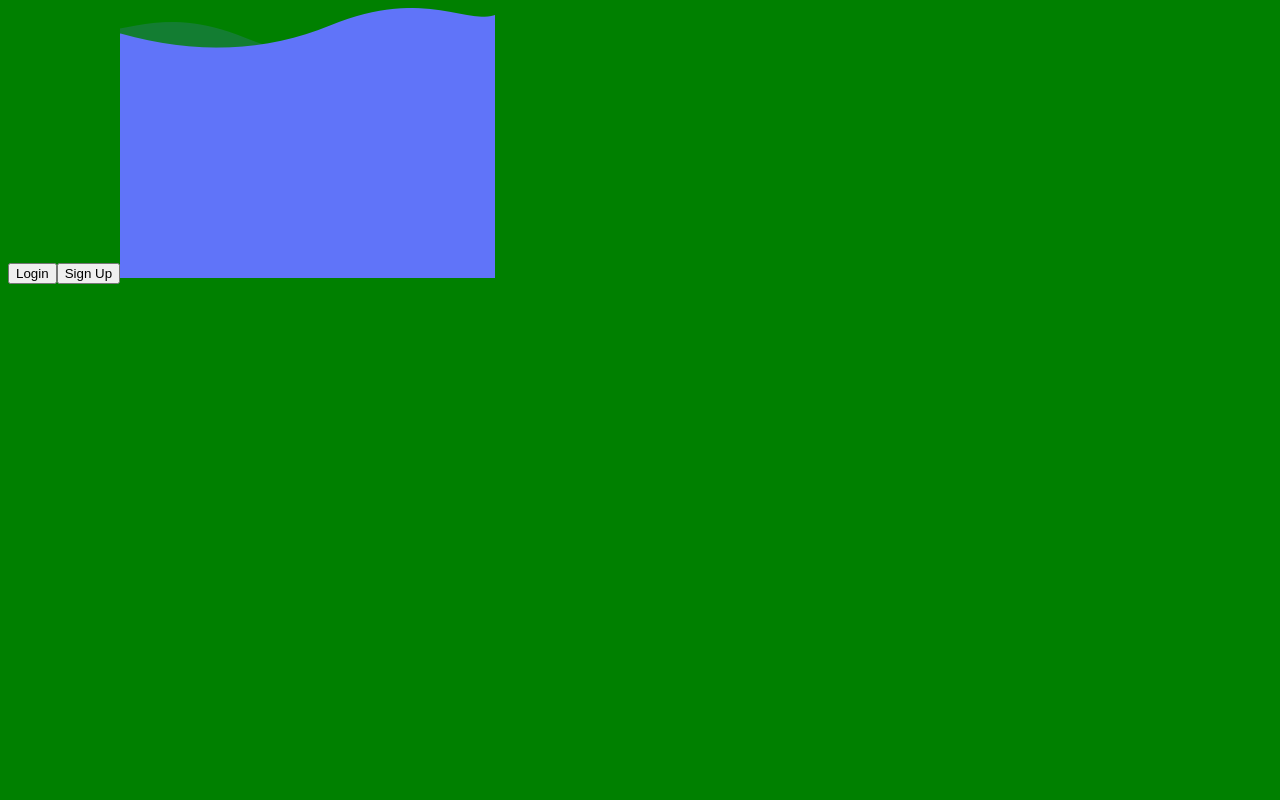
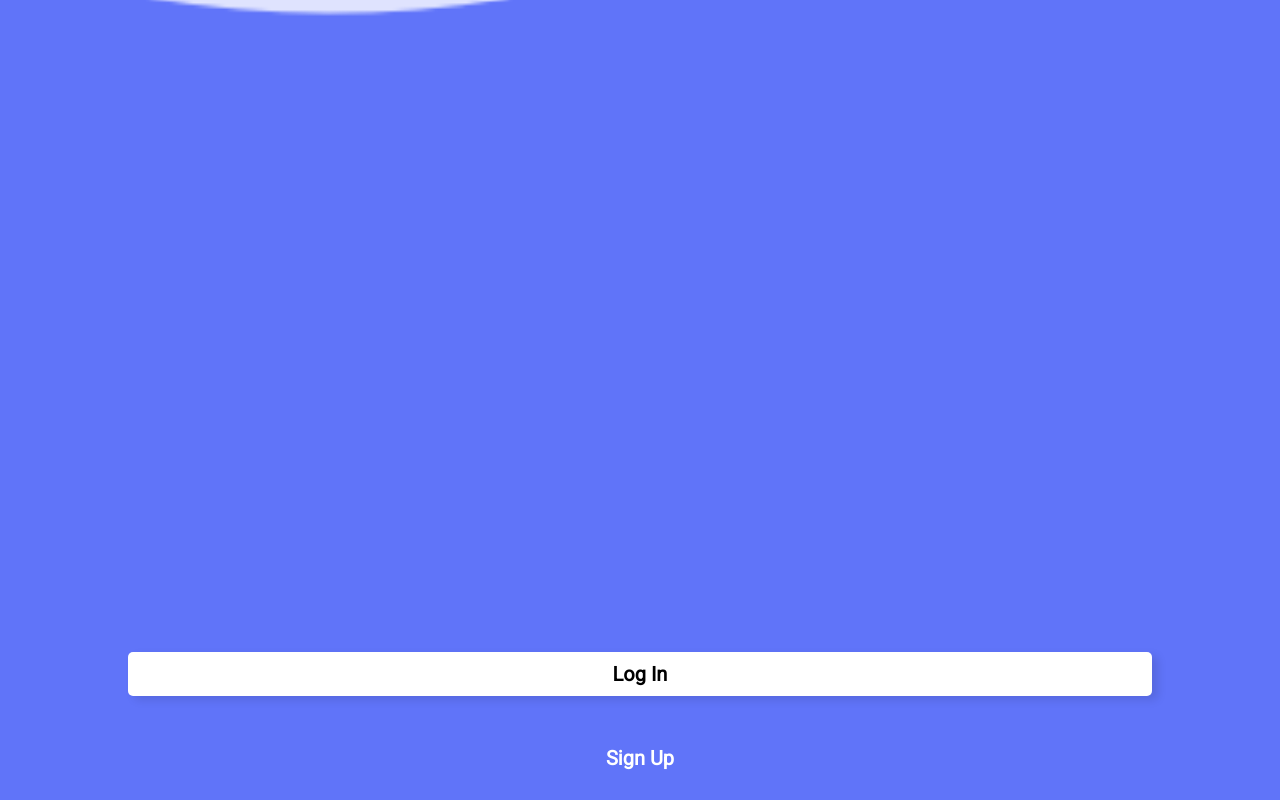
Before and after one commit to code-experiment/code_experiment_react_playground, a React (Create React App) app: page / in a window 1280 px wide. Built offline with nearby package versions, Linux system fonts and the light colour scheme.

Commit message:
Add initial styles for auth page

```diff
--- a/public/index.html
+++ b/public/index.html
@@ -8,6 +8,12 @@
     <meta
       name="description"
       content="Web site created using create-react-app"
+    />
+    <link rel="preconnect" href="https://fonts.googleapis.com" />
+    <link rel="preconnect" href="https://fonts.gstatic.com" crossorigin />
+    <link
+      href="https://fonts.googleapis.com/css2?family=Roboto&display=swap"
+      rel="stylesheet"
     />
     <!--
       manifest.json provides metadata used when your web app is installed on a
@@ -23,7 +29,7 @@
       work correctly both with client-side routing and a non-root public URL.
       Learn how to configure a non-root public URL by running `npm run build`.
     -->
-    <title>React App</title>
+    <title>Todo App</title>
   </head>
   <body>
     <noscript>You need to enable JavaScript to run this app.</noscript>
--- a/src/components/Button.tsx
+++ b/src/components/Button.tsx
@@ -3,10 +3,19 @@ import * as React from "react";
 export interface Props {
   text: string;
   onClick: () => void;
+  styles?: {};
 }
 
 const Button = (props: Props) => {
-  return <button onClick={props.onClick}>{props.text}</button>;
+  return (
+    <button
+      className="main-button"
+      style={props.styles}
+      onClick={props.onClick}
+    >
+      {props.text}
+    </button>
+  );
 };
 
 export default Button;
--- a/src/pages/AuthPage.tsx
+++ b/src/pages/AuthPage.tsx
@@ -6,10 +6,23 @@ import { useHistory } from "react-router-dom";
 const AuthPage = () => {
   let history = useHistory();
   return (
-    <div>
-      <Button text="Login" onClick={() => history.push("/login")} />
-      <Button text="Sign Up" onClick={() => history.push("/sign-up")} />
-      <img src={wave} alt="wave" />
+    <div className="container">
+      <h1>Todo App</h1>
+      <h2>Welcome to my todo</h2>
+      <p>What's going to happen tomorrow?</p>
+      <div className="button-wrapper">
+        <Button text="Log In" onClick={() => history.push("/login")} />
+        <Button
+          text="Sign Up"
+          styles={{
+            backgroundColor: "transparent",
+            boxShadow: "none",
+            color: "white",
+          }}
+          onClick={() => history.push("/sign-up")}
+        />
+      </div>
+      <img className="wave-img" src={wave} alt="wave" />
     </div>
   );
 };
--- a/src/styles/main.css
+++ b/src/styles/main.css
@@ -1,3 +1,49 @@
+*,
+*::before,
+*::after {
+  box-sizing: border-box;
+}
+
 body {
-  background-color: green;
+  margin: 0;
 }
+
+#root {
+  display: flex;
+  height: 100vh;
+}
+
+.container {
+  width: 100%;
+  margin: 0 auto;
+  display: flex;
+  flex-direction: column;
+  align-items: center;
+}
+
+.main-button {
+  width: 100%;
+  margin: 1em 0px;
+  padding: 0.5em;
+  font-size: 1.25rem;
+  font-family: "Roboto", sans-serif;
+  font-weight: 900;
+  background-color: white;
+  border-radius: 0.25em;
+  box-shadow: 6px 4px 10px 0px #0000001c;
+  border: none;
+}
+
+.button-wrapper {
+  position: absolute;
+  bottom: 0;
+  z-index: 1;
+  width: 80%;
+}
+
+.wave-img {
+  position: absolute;
+  bottom: 0;
+  left: 0;
+  width: 100%;
+}
```
Also changed, not shown: 1 other file (tests, documents, lock files or other folders).
